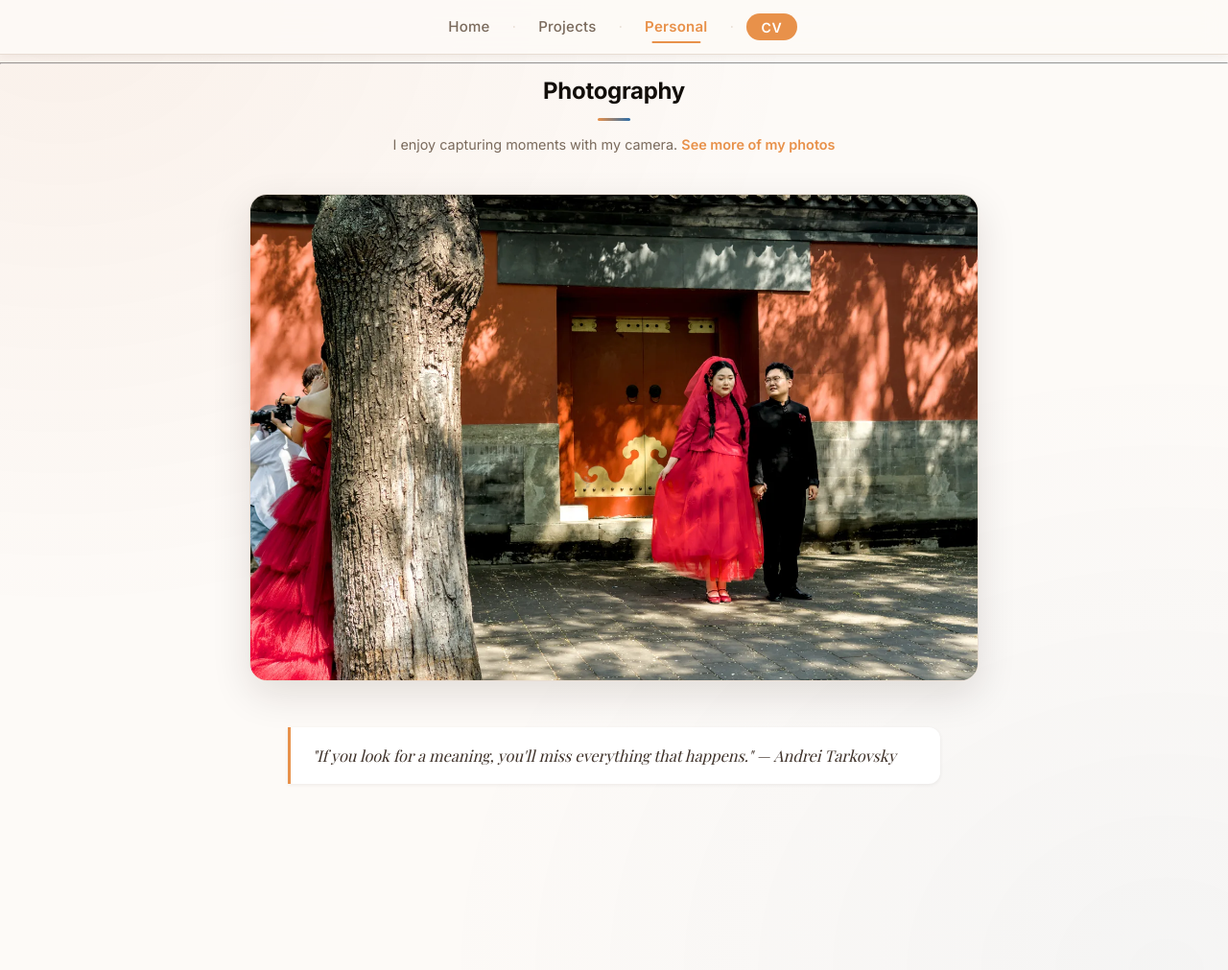
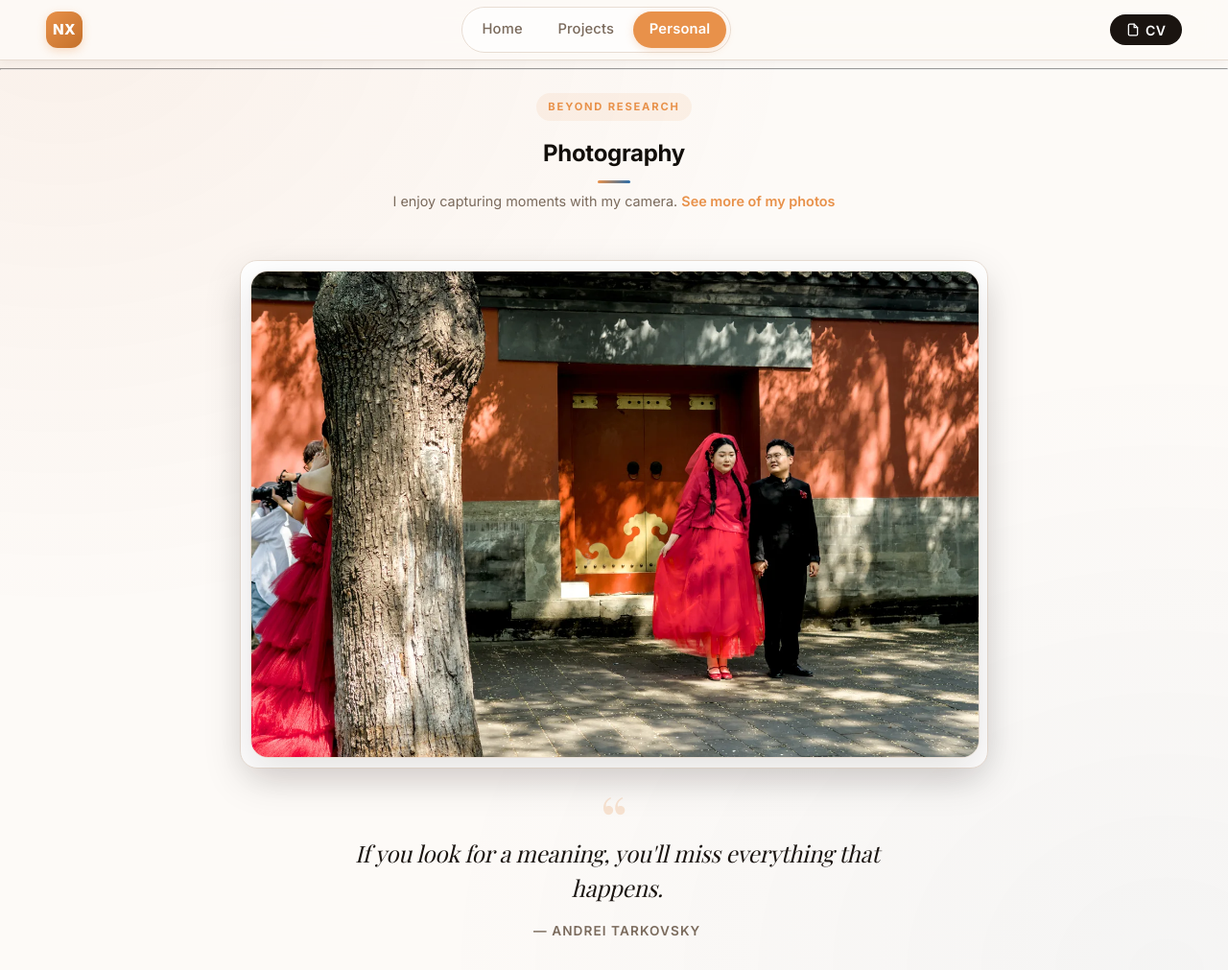
Before and after one commit to nickxir12/nickxir12.github.io, a Jekyll site: the page built from interests.md, in a window 1280 px wide and 1011 px high. Shown: the whole window at 96% size. Built offline with Jekyll 4.4.1, drawn with Linux system fonts in a browser that asks for light colours; some web fonts are replaced.

Commit message:
Modernize nav, Personal page, and CV modal
- Redesign top nav: brand mark + centered pill menu + icon CV button
- Add Google Scholar link to profile social icons
- Rework Personal page: framed photo + editorial pull-quote
- CV modal: hide PDF toolbar/editing UI, stronger backdrop blur, refined styling
- Add --radius-xl token; bump CSS cache version to v29

Co-Authored-By: Claude Opus 4.8 <noreply@anthropic.com>

```diff
--- a/_includes/nav.html
+++ b/_includes/nav.html
@@ -1,5 +1,7 @@
 <header class="top-nav">
   <nav class="nav-links">
+    <a class="nav-brand" href="/index.html">NX</a>
+    <div class="nav-menu">
       {% assign nav_links = "/index.html:Home, /projects.html:Projects, /Personal.html:Personal" | split: "," %}
       {% for item in nav_links %}
         {% assign parts = item | strip | split: ":" %}
@@ -10,9 +12,12 @@
         {% else %}
           <a href="{{ link }}">{{ label }}</a>
         {% endif %}
-      <span class="sep">·</span>
       {% endfor %}
-    <button class="nav-cv" onclick="openCVModal()">CV</button>
+    </div>
+    <button class="nav-cv" onclick="openCVModal()">
+      <svg xmlns="http://www.w3.org/2000/svg" width="14" height="14" viewBox="0 0 24 24" fill="none" stroke="currentColor" stroke-width="2.2" stroke-linecap="round" stroke-linejoin="round"><path d="M14 2H6a2 2 0 0 0-2 2v16a2 2 0 0 0 2 2h12a2 2 0 0 0 2-2V8z"/><polyline points="14 2 14 8 20 8"/></svg>
+      CV
+    </button>
   </nav>
 </header>
 
@@ -20,11 +25,11 @@
 <div id="cv-modal" class="cv-modal" role="dialog" aria-modal="true" aria-label="CV Preview">
   <div class="cv-modal-backdrop" onclick="closeCVModal()"></div>
   <div class="cv-modal-box">
-    <button class="cv-btn-close" onclick="closeCVModal()" aria-label="Close">
-      <svg xmlns="http://www.w3.org/2000/svg" width="16" height="16" viewBox="0 0 24 24" fill="none" stroke="currentColor" stroke-width="2.5" stroke-linecap="round" stroke-linejoin="round"><line x1="18" y1="6" x2="6" y2="18"/><line x1="6" y1="6" x2="18" y2="18"/></svg>
+    <button class="cv-btn-close" onclick="closeCVModal()" aria-label="Close CV">
+      <svg xmlns="http://www.w3.org/2000/svg" width="18" height="18" viewBox="0 0 24 24" fill="none" stroke="currentColor" stroke-width="2.4" stroke-linecap="round" stroke-linejoin="round"><line x1="18" y1="6" x2="6" y2="18"/><line x1="6" y1="6" x2="18" y2="18"/></svg>
     </button>
     <div class="cv-modal-body">
-      <iframe id="cv-iframe" src="" title="CV Preview"></iframe>
+      <iframe id="cv-iframe" src="" title="CV Preview" loading="lazy"></iframe>
     </div>
   </div>
 </div>
--- a/assets/css/custom.css
+++ b/assets/css/custom.css
@@ -33,6 +33,7 @@
   --radius-sm: 7px;
   --radius-md: 12px;
   --radius-lg: 18px;
+  --radius-xl: 24px;
 
   /* Shadows */
   --shadow-sm: 0 1px 4px rgba(30,15,5,0.07);
@@ -137,80 +138,93 @@ a.skip-to-content {
   padding: 0 3rem;
   display: flex;
   align-items: center;
-  justify-content: center;
-  gap: 0.15rem;
-  height: 56px;
+  justify-content: space-between;
+  gap: 1rem;
+  height: 62px;
 }
 
-.nav-links a {
+/* Brand mark on the left */
+.nav-brand {
+  display: inline-flex;
+  align-items: center;
+  justify-content: center;
+  width: 38px;
+  height: 38px;
+  border-radius: var(--radius-md);
+  background: linear-gradient(135deg, var(--accent), var(--accent-deep));
+  color: #fff !important;
+  font-weight: 800;
+  font-size: 0.95rem;
+  letter-spacing: 0.02em;
+  text-decoration: none;
+  box-shadow: 0 3px 10px rgba(232,145,74,0.30);
+  transition: transform 0.2s ease, box-shadow 0.2s ease;
+}
+.nav-brand:hover {
+  transform: translateY(-1px) rotate(-3deg);
+  box-shadow: 0 6px 16px rgba(232,145,74,0.40);
+}
+
+/* Centered pill menu */
+.nav-menu {
+  display: flex;
+  align-items: center;
+  gap: 0.2rem;
+  padding: 0.25rem;
+  border-radius: 99px;
+  background: rgba(255,255,255,0.55);
+  border: 1px solid var(--border);
+  box-shadow: inset 0 1px 2px rgba(255,255,255,0.6);
+}
+
+.nav-menu a {
   position: relative;
   color: var(--text-muted);
   font-weight: 500;
-  font-size: 0.94rem;
-  letter-spacing: 0.015em;
-  padding: 0.42rem 1.15rem;
-  border-radius: var(--radius-sm);
-  transition: color 0.18s ease, background 0.18s ease;
+  font-size: 0.92rem;
+  letter-spacing: 0.01em;
+  padding: 0.4rem 1.05rem;
+  border-radius: 99px;
+  transition: color 0.18s ease, background 0.2s ease;
   text-decoration: none;
 }
 
-.nav-links a::after {
-  content: '';
-  position: absolute;
-  bottom: 3px;
-  left: 50%;
-  transform: translateX(-50%) scaleX(0);
-  width: 50%;
-  height: 2px;
-  background: var(--accent);
-  border-radius: 2px;
-  transition: transform 0.22s ease;
-}
-
-.nav-links a:hover {
-  color: var(--accent);
+.nav-menu a:hover {
+  color: var(--accent-deep);
   background: var(--accent-light);
 }
 
-.nav-links a:hover::after,
-.nav-links a.active::after {
-  transform: translateX(-50%) scaleX(1);
-}
-
-.nav-links a.active {
-  color: var(--accent);
+.nav-menu a.active {
+  color: #fff;
   font-weight: 600;
-}
-
-.nav-links .sep {
-  color: var(--border);
-  margin: 0 0.15rem;
-  font-size: 0.9rem;
-  user-select: none;
+  background: var(--accent);
+  box-shadow: 0 2px 8px rgba(232,145,74,0.28);
 }
 
 .nav-cv {
-  margin-left: 0.5rem;
-  padding: 0.35rem 1rem;
-  background: var(--accent);
+  display: inline-flex;
+  align-items: center;
+  gap: 0.4rem;
+  padding: 0.45rem 1.05rem;
+  background: var(--text-primary);
   color: #fff;
   border: none;
   border-radius: 99px;
   font-family: inherit;
   font-weight: 600;
   font-size: 0.88rem;
-  letter-spacing: 0.03em;
+  letter-spacing: 0.02em;
   cursor: pointer;
   transition: background 0.2s ease, transform 0.2s ease, box-shadow 0.2s ease;
 }
 
+.nav-cv svg { display: block; }
+
 .nav-cv:hover {
   background: var(--accent-deep);
   transform: translateY(-1px);
-  box-shadow: 0 4px 14px rgba(232,145,74,0.28);
+  box-shadow: 0 6px 16px rgba(232,145,74,0.30);
 }
-
-.nav-cv::after { display: none !important; }
 
 /* =============================
    LAYOUT — full-width content
@@ -694,6 +708,103 @@ a.skip-to-content {
 }
 
 /* =============================
+   PERSONAL PAGE
+============================= */
+.personal-section {
+  max-width: 860px;
+  margin: 0 auto;
+  padding-top: 1rem;
+}
+
+.personal-header {
+  text-align: center;
+  margin-bottom: 1.6rem;
+}
+
+.personal-eyebrow {
+  display: inline-block;
+  font-size: 0.7rem;
+  font-weight: 700;
+  letter-spacing: 0.16em;
+  text-transform: uppercase;
+  color: var(--accent);
+  background: var(--accent-light);
+  padding: 0.3rem 0.8rem;
+  border-radius: 99px;
+  margin-bottom: 0.9rem;
+}
+
+.photo-frame {
+  margin: 0 auto;
+  max-width: 780px;
+  padding: 10px;
+  background: var(--bg-surface);
+  border: 1.5px solid var(--border);
+  border-radius: var(--radius-lg);
+  box-shadow: var(--shadow-lg);
+  transition: transform 0.35s ease, box-shadow 0.35s ease;
+}
+
+.photo-frame:hover {
+  transform: translateY(-4px);
+  box-shadow: 0 22px 55px rgba(30,15,5,0.18);
+}
+
+.photo-frame img {
+  display: block;
+  width: 100%;
+  height: auto;
+  border-radius: var(--radius-md);
+}
+
+/* Editorial pull-quote */
+.pull-quote {
+  position: relative;
+  max-width: 640px;
+  margin: 2.6rem auto 0;
+  padding: 1.8rem 2rem 1.8rem 2.4rem;
+  text-align: center;
+}
+
+.pull-quote::before {
+  content: '\201C';
+  position: absolute;
+  top: -0.35em;
+  left: 50%;
+  transform: translateX(-50%);
+  font-family: 'Playfair Display', serif;
+  font-size: 4.5rem;
+  line-height: 1;
+  color: var(--accent);
+  opacity: 0.22;
+  pointer-events: none;
+}
+
+.pull-quote blockquote {
+  margin: 0;
+  font-family: 'Playfair Display', serif;
+  font-style: italic;
+  font-size: 1.5rem;
+  line-height: 1.5;
+  color: var(--text-primary);
+  letter-spacing: -0.01em;
+}
+
+.pull-quote figcaption {
+  margin-top: 1rem;
+  font-size: 0.85rem;
+  font-weight: 600;
+  letter-spacing: 0.08em;
+  text-transform: uppercase;
+  color: var(--text-muted);
+}
+
+@media (max-width: 768px) {
+  .pull-quote blockquote { font-size: 1.2rem; }
+  .photo-frame { padding: 6px; }
+}
+
+/* =============================
    HEADER / FOOTER
 ============================= */
 .site-header { display: none; }
@@ -736,8 +847,15 @@ a.skip-to-content {
   h3 { font-size: 1.1rem; }
   .news-section { max-width: 100%; }
   .project-card { padding: 1.15rem 1.35rem; }
-  .nav-links { padding: 0 1rem; gap: 0; }
-  .nav-links a { padding: 0.38rem 0.65rem; font-size: 0.87rem; }
+  .nav-links { padding: 0 1rem; gap: 0.5rem; height: 58px; }
+  .nav-menu { gap: 0; padding: 0.2rem; }
+  .nav-menu a { padding: 0.36rem 0.7rem; font-size: 0.84rem; }
+  .nav-cv { padding: 0.4rem 0.8rem; font-size: 0.82rem; }
+  .nav-cv svg { display: none; }
+}
+
+@media (max-width: 420px) {
+  .nav-brand { display: none; }
 }
 
 /* Fallback nav */
@@ -765,56 +883,65 @@ nav strong { color: var(--accent); }
 .cv-modal-backdrop {
   position: absolute;
   inset: 0;
-  background: rgba(30, 24, 18, 0.55);
-  backdrop-filter: blur(6px);
-  -webkit-backdrop-filter: blur(6px);
+  background: rgba(26, 20, 16, 0.45);
+  backdrop-filter: blur(10px) saturate(120%);
+  -webkit-backdrop-filter: blur(10px) saturate(120%);
+  animation: fadeIn 0.25s ease both;
+}
+
+@keyframes fadeIn {
+  from { opacity: 0; }
+  to   { opacity: 1; }
 }
 
 .cv-modal-box {
   position: relative;
   z-index: 1;
-  width: min(820px, 94vw);
-  height: min(92vh, 1100px);
-  border-radius: var(--radius-xl);
+  width: min(840px, 92vw);
+  height: min(90vh, 1120px);
+  border-radius: var(--radius-lg);
   overflow: hidden;
-  box-shadow: 0 32px 80px rgba(0,0,0,0.22);
-  animation: modalIn 0.28s cubic-bezier(0.22,1,0.36,1) both;
+  background: #fff;
+  border: 1px solid rgba(255,255,255,0.5);
+  box-shadow: 0 40px 90px rgba(20,12,4,0.35), 0 0 0 1px rgba(0,0,0,0.04);
+  animation: modalIn 0.32s cubic-bezier(0.22,1,0.36,1) both;
 }
 
 @keyframes modalIn {
-  from { opacity: 0; transform: scale(0.96) translateY(16px); }
+  from { opacity: 0; transform: scale(0.95) translateY(20px); }
   to   { opacity: 1; transform: scale(1) translateY(0); }
 }
 
 .cv-btn-close {
   position: absolute;
-  top: 14px;
-  right: 14px;
+  top: 16px;
+  right: 16px;
   z-index: 10;
   display: inline-flex;
   align-items: center;
   justify-content: center;
-  width: 32px;
-  height: 32px;
+  width: 38px;
+  height: 38px;
   border-radius: 50%;
   border: none;
-  background: rgba(255,255,255,0.75);
-  backdrop-filter: blur(6px);
-  color: #555;
+  background: rgba(26,20,16,0.55);
+  backdrop-filter: blur(8px);
+  -webkit-backdrop-filter: blur(8px);
+  color: #fff;
   cursor: pointer;
-  box-shadow: 0 2px 8px rgba(0,0,0,0.12);
-  transition: background 0.2s ease, color 0.2s ease, transform 0.2s ease;
+  box-shadow: 0 4px 14px rgba(0,0,0,0.25);
+  transition: background 0.2s ease, transform 0.2s ease;
 }
 
 .cv-btn-close:hover {
-  background: #fff;
-  color: #222;
-  transform: scale(1.08);
+  background: var(--accent-deep);
+  transform: scale(1.08) rotate(90deg);
 }
 
 .cv-modal-body {
   width: 100%;
   height: 100%;
+  background: #525659;
 }
 
 .cv-modal-body iframe {
@@ -826,4 +953,5 @@ nav strong { color: var(--accent); }
 
 @media (max-width: 600px) {
   .cv-modal-box { width: 100vw; height: 100dvh; border-radius: 0; }
+  .cv-btn-close { top: 12px; right: 12px; }
 }
--- a/interests.md
+++ b/interests.md
@@ -3,21 +3,26 @@ title: "  Personal"
 permalink: /Personal.html
 ---
 
-<link rel="stylesheet" href="{{ '/assets/css/custom.css?v=28' | relative_url }}">
+<link rel="stylesheet" href="{{ '/assets/css/custom.css?v=29' | relative_url }}">
 {% include nav.html %}
 
 ---
 
-<section class="section-box">
-  <h2 class="section-title" style="text-align: center;">Photography</h2>
-  <p class="subtext photo-caption">I enjoy capturing moments with my camera. <a class="photo-link no-underline" href="https://www.flickr.com/photos/203606562@N02/">See more of my photos</a></p>
-  <div class="photo-carousel">
-    <img id="carousel-image" src="assets/css/img/photos/Col_1.webp" alt="Photography" loading="lazy" width="760" height="570">
+<section class="section-box personal-section">
+  <div class="personal-header">
+    <span class="personal-eyebrow">Beyond research</span>
+    <h2 class="section-title">Photography</h2>
+    <p class="subtext photo-caption">I enjoy capturing moments with my camera. <a class="photo-link no-underline" href="https://www.flickr.com/photos/203606562@N02/" target="_blank" rel="noopener">See more of my photos <i class="fas fa-arrow-right" style="font-size:0.72em;"></i></a></p>
   </div>
 
-  <ul class="sayings-list" style="margin-top: 2rem;">
-    <li>"If you look for a meaning, you'll miss everything that happens." — Andrei Tarkovsky</li>
-  </ul>
+  <figure class="photo-frame">
+    <img id="carousel-image" src="assets/css/img/photos/Col_1.webp" alt="Photography by Nikolas Xiros" loading="lazy" width="760" height="570">
+  </figure>
+
+  <figure class="pull-quote">
+    <blockquote>If you look for a meaning, you'll miss everything that happens.</blockquote>
+    <figcaption>— Andrei Tarkovsky</figcaption>
+  </figure>
 </section>
 
 <script>
```
Also changed, not shown: other parts of _includes/nav.html (+5 -2 lines), about.md (+1 -1 lines), index.md (+4 -3 lines), projects.md (+1 -1 lines), 1 other file. Lines whose indentation alone changed are shown as unchanged.
